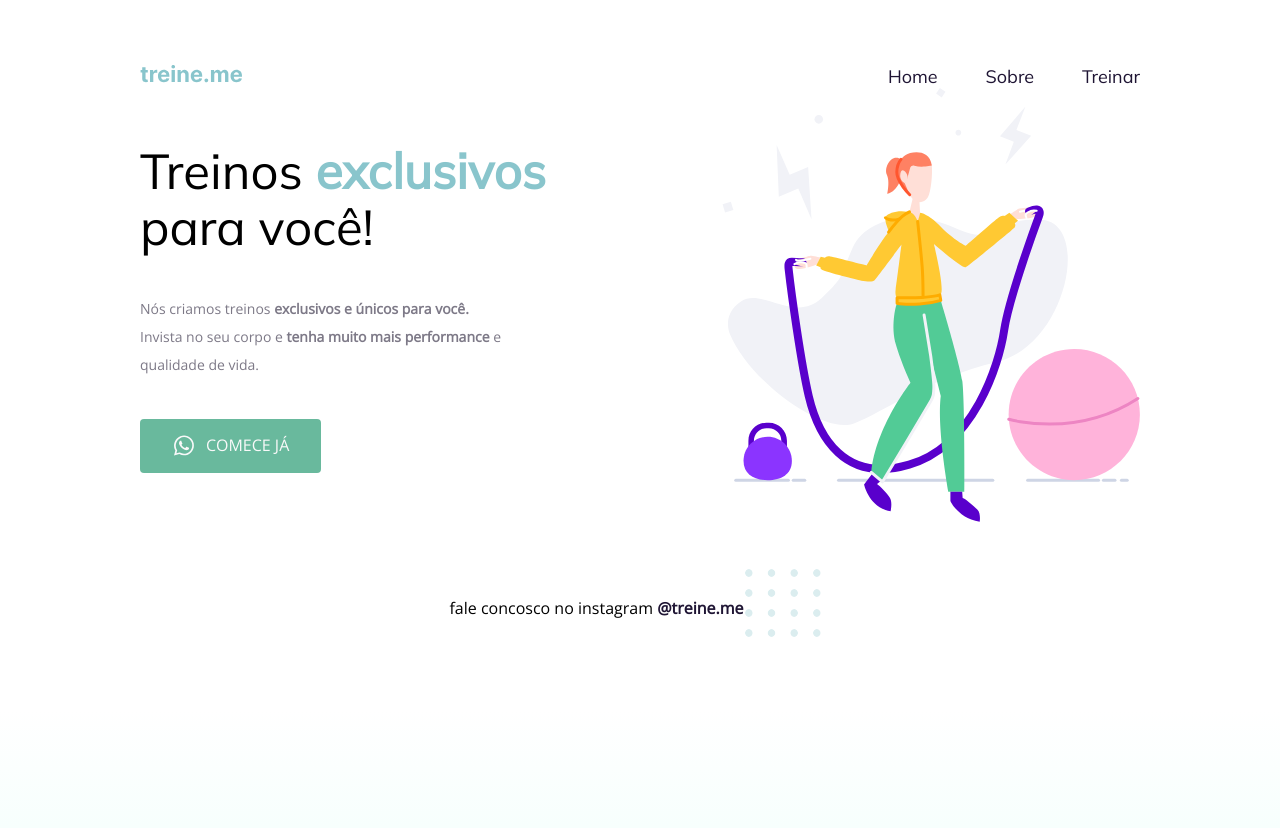
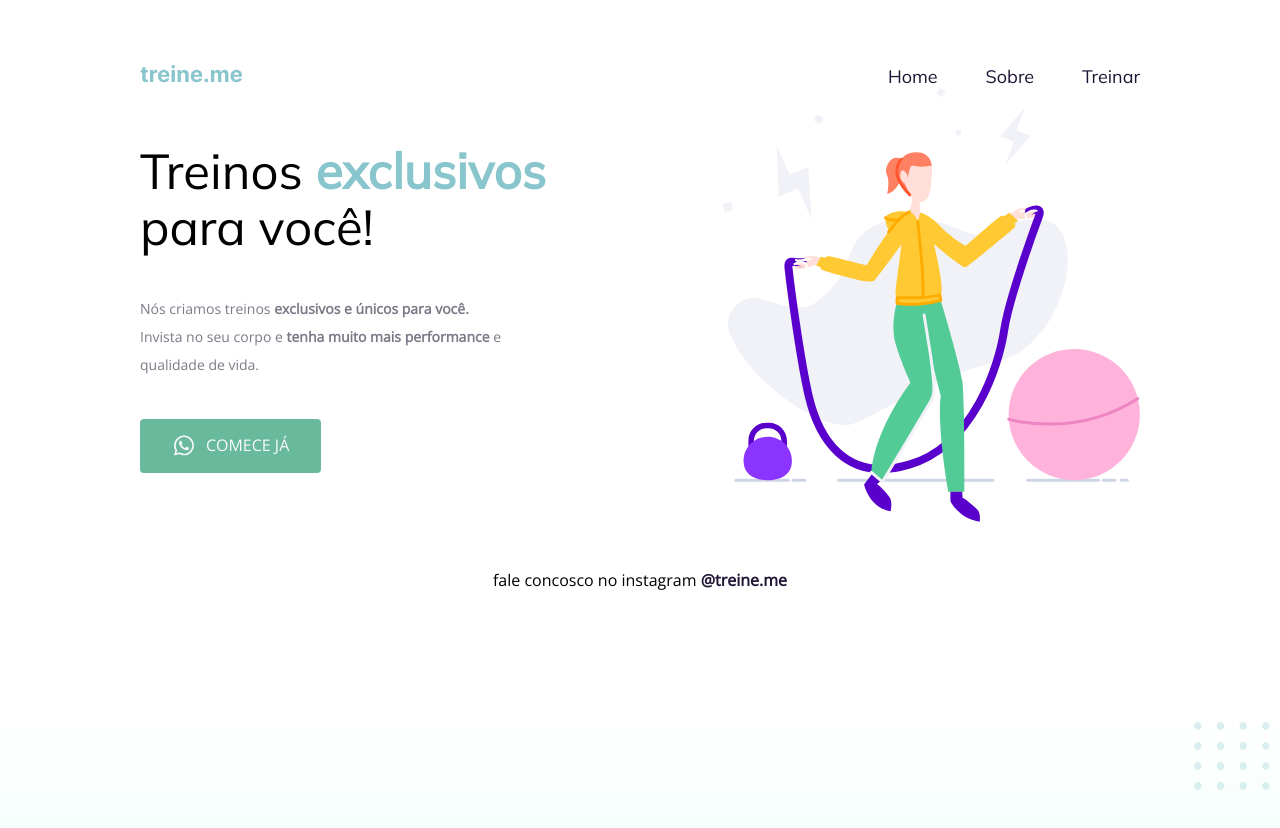
Before and after one commit to carlos-kennedy/Train.me, a plain HTML site: page index.html in a window 1280 px wide. Drawn offline with nearby package versions, Linux system fonts and the light colour scheme.

Commit message:
:bug: fix: Error in the class inside the img tag line 64

```diff
--- a/index.html
+++ b/index.html
@@ -61,7 +61,7 @@
 					@treine.me
 				</a>
 			</p>
-			<img cla src="./assets/balls-decoration.svg" alt="Ilustração de bolinhas decorativas">
+			<img class="balls" src="./assets/balls-decoration.svg" alt="Ilustração de bolinhas decorativas">
 		</footer>
 	</div>
 
```
